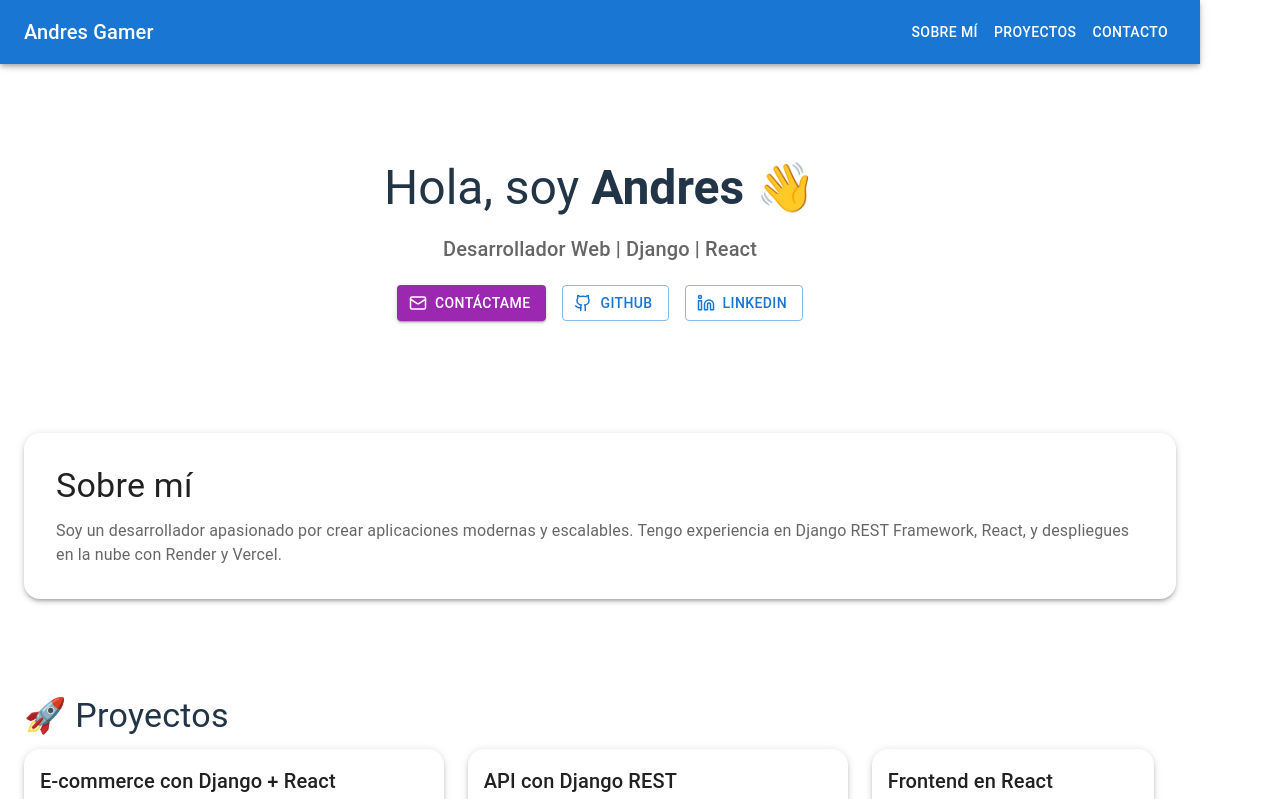
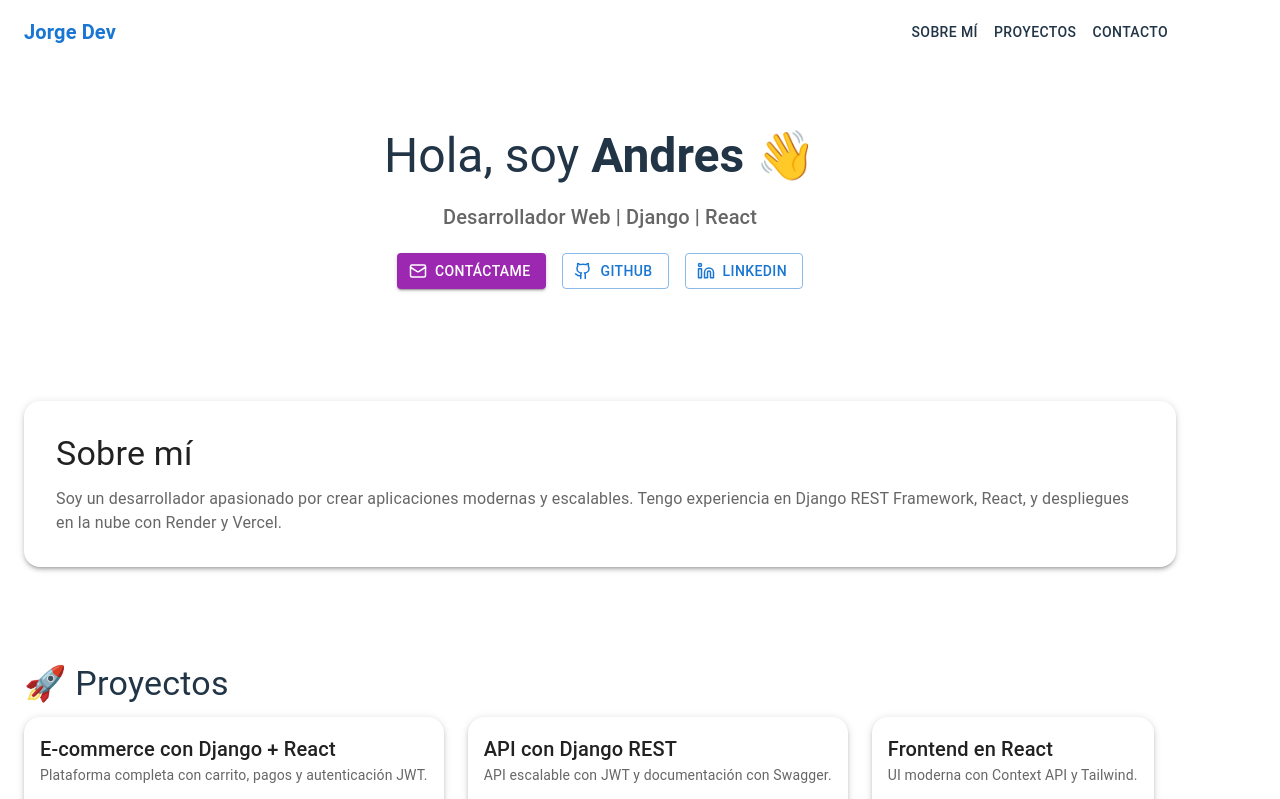
Before and after one commit to Patogol35/jorgito, a React (Vite) app: page / in a window 1280 px wide. Shown: the top 799 px of the page. Built offline with nearby package versions, Linux system fonts and the light colour scheme.

Commit message:
Update Navbar.jsx

```diff
--- a/src/components/Navbar.jsx
+++ b/src/components/Navbar.jsx
@@ -1,11 +1,32 @@
 import { AppBar, Toolbar, Button, Typography } from "@mui/material";
+import { useEffect, useState } from "react";
 
 export default function Navbar() {
+  const [elev, setElev] = useState(0);
+
+  useEffect(() => {
+    const onScroll = () => setElev(window.scrollY > 50 ? 4 : 0);
+    window.addEventListener("scroll", onScroll);
+    return () => window.removeEventListener("scroll", onScroll);
+  }, []);
+
   return (
-    <AppBar position="sticky" color="primary" sx={{ mb: 4 }}>
+    <AppBar
+      position="sticky"
+      elevation={elev}
+      color="transparent"
+      sx={{
+        backdropFilter: "blur(10px)",
+        backgroundColor: "rgba(255,255,255,0.7)",
+        transition: "0.3s",
+      }}
+    >
       <Toolbar>
-        <Typography variant="h6" sx={{ flexGrow: 1 }}>
-          Andres Gamer
+        <Typography
+          variant="h6"
+          sx={{ flexGrow: 1, fontWeight: "bold", color: "#1976d2" }}
+        >
+          Jorge Dev
         </Typography>
         <Button color="inherit" href="#about">Sobre mí</Button>
         <Button color="inherit" href="#projects">Proyectos</Button>
```
